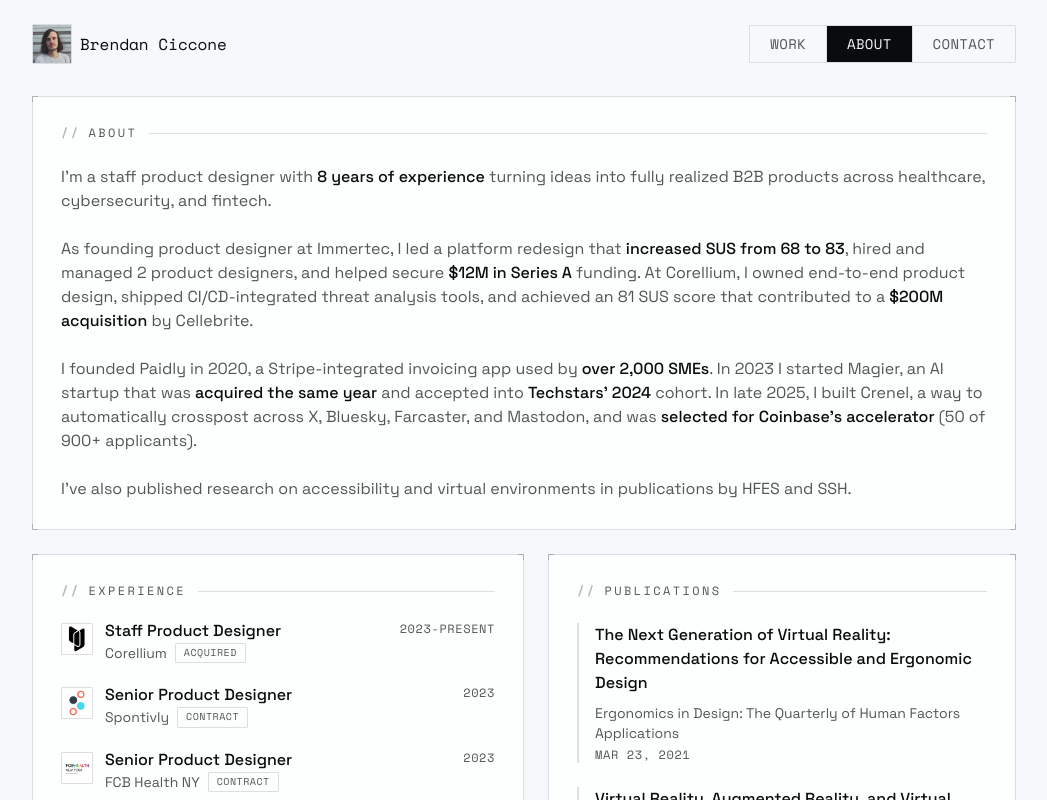
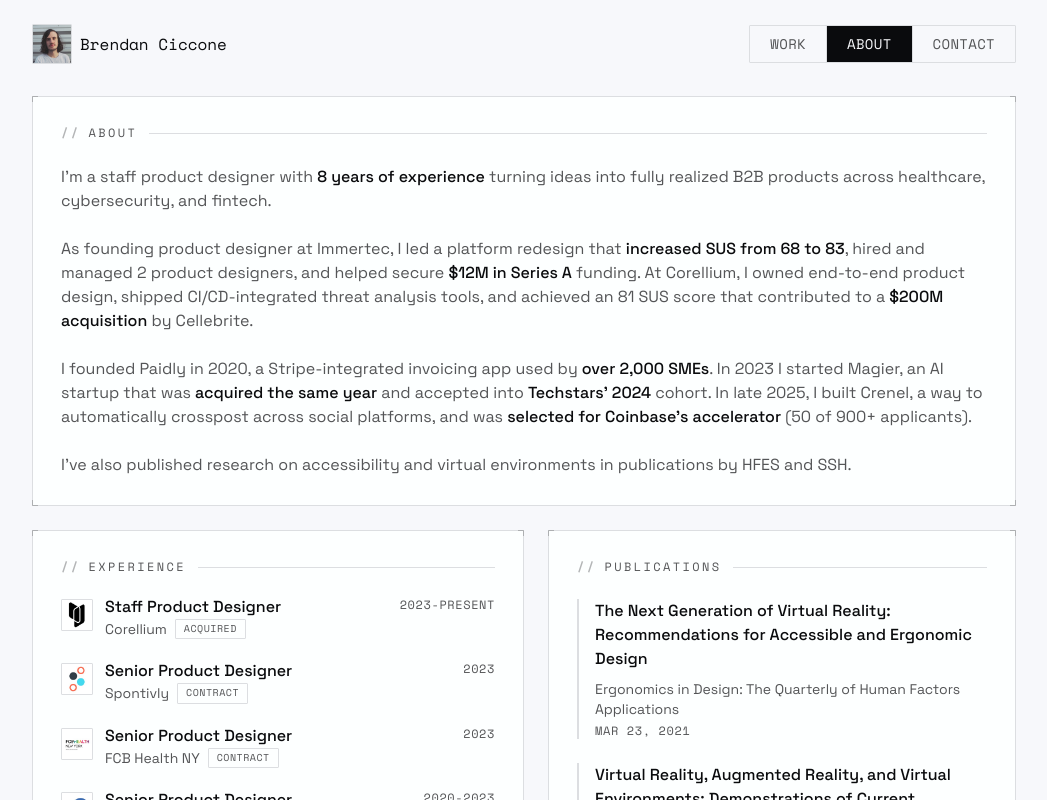
Before and after one commit to brendanciccone/portfolio, a Next.js app: page /about in a window 1280 px wide. Shown: the top 800 px of the page, without its empty margins (116-1163 px from the left). Built offline with nearby package versions, Linux system fonts and the light colour scheme.

Commit message:
Refine Crenel project descriptions for clarity and consistency across pages

```diff
--- a/app/about/page.tsx
+++ b/app/about/page.tsx
@@ -31,7 +31,7 @@ export default function About() {
                 As founding product designer at Immertec, I led a platform redesign that <span className="text-foreground font-medium">increased SUS from 68 to 83</span>, hired and managed 2 product designers, and helped secure <span className="text-foreground font-medium">$12M in Series A</span> funding. At Corellium, I owned end-to-end product design, shipped CI/CD-integrated threat analysis tools, and achieved an 81 SUS score that contributed to a <span className="text-foreground font-medium">$200M acquisition</span> by Cellebrite.
               </p>
               <p className="text-sm sm:text-base">
-                I founded Paidly in 2020, a Stripe-integrated invoicing app used by <span className="text-foreground font-medium">over 2,000 SMEs</span>. In 2023 I started Magier, an AI startup that was <span className="text-foreground font-medium">acquired the same year</span> and accepted into <span className="text-foreground font-medium">Techstars&apos; 2024</span> cohort. In late 2025, I built Crenel, a way to automatically crosspost across X, Bluesky, Farcaster, and Mastodon, and was <span className="text-foreground font-medium">selected for Coinbase&apos;s accelerator</span> (50 of 900+ applicants).
+                I founded Paidly in 2020, a Stripe-integrated invoicing app used by <span className="text-foreground font-medium">over 2,000 SMEs</span>. In 2023 I started Magier, an AI startup that was <span className="text-foreground font-medium">acquired the same year</span> and accepted into <span className="text-foreground font-medium">Techstars&apos; 2024</span> cohort. In late 2025, I built Crenel, a way to automatically crosspost across social platforms, and was <span className="text-foreground font-medium">selected for Coinbase&apos;s accelerator</span> (50 of 900+ applicants).
               </p>
               <p className="text-sm sm:text-base">
                 I&apos;ve also published research on accessibility and virtual environments in publications by HFES and SSH.
--- a/app/page.tsx
+++ b/app/page.tsx
@@ -173,7 +173,7 @@ export default function Portfolio() {
                 <div className="relative w-full overflow-hidden rounded-sm">
                   <MockupImage
                     src="/work/crenel/1.png"
-                    alt="Crenel autoposting platform showing cross-posting across Farcaster, Bluesky, X, and Mastodon"
+                    alt="Crenel autoposting platform showing automatic crossposting across social platforms"
                     width={1200}
                     height={800}
                     className="w-full transition-transform duration-300 ease-out transform-gpu group-hover:scale-[1.03] group-hover:-translate-y-0.5"
```
